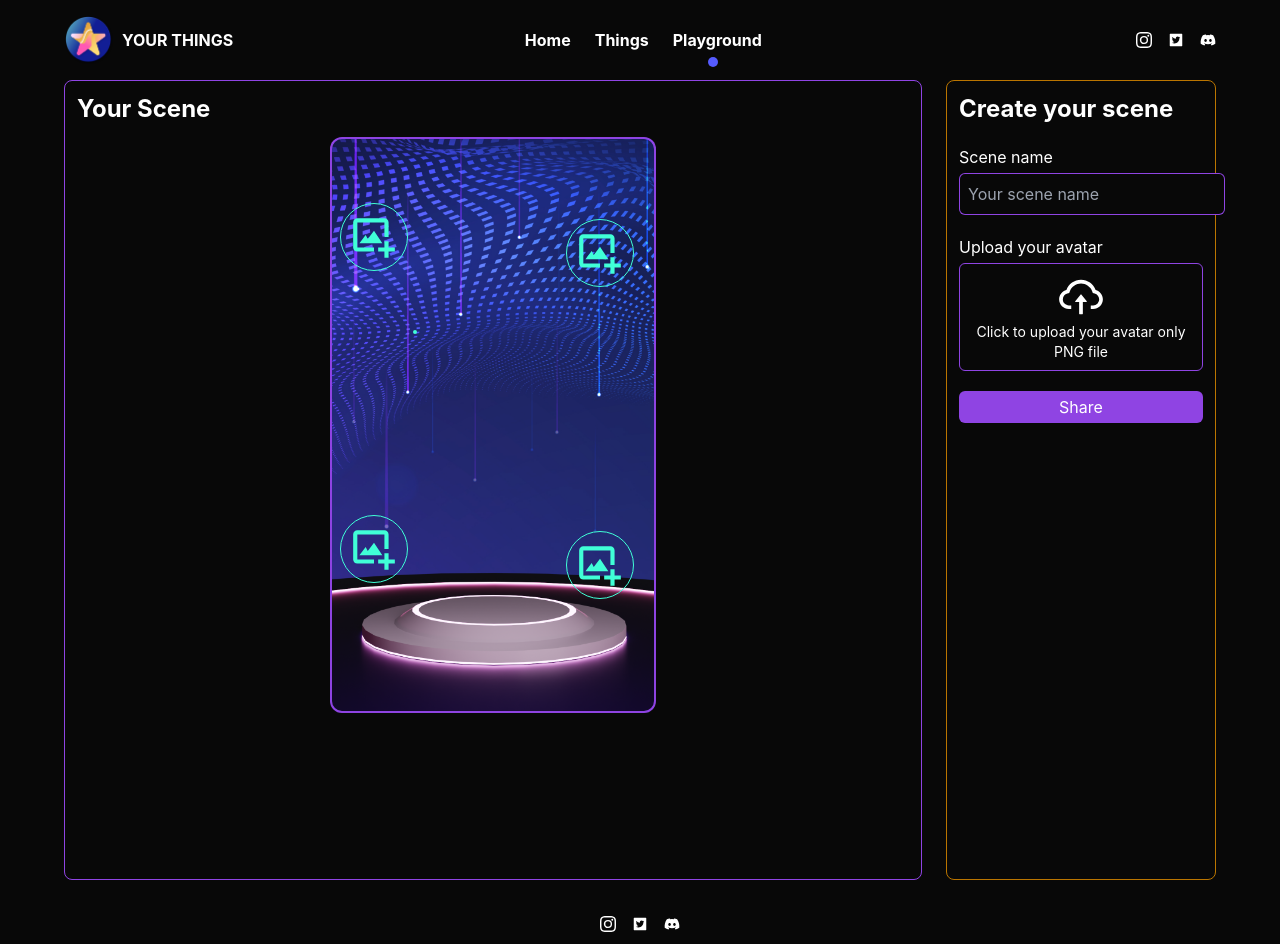
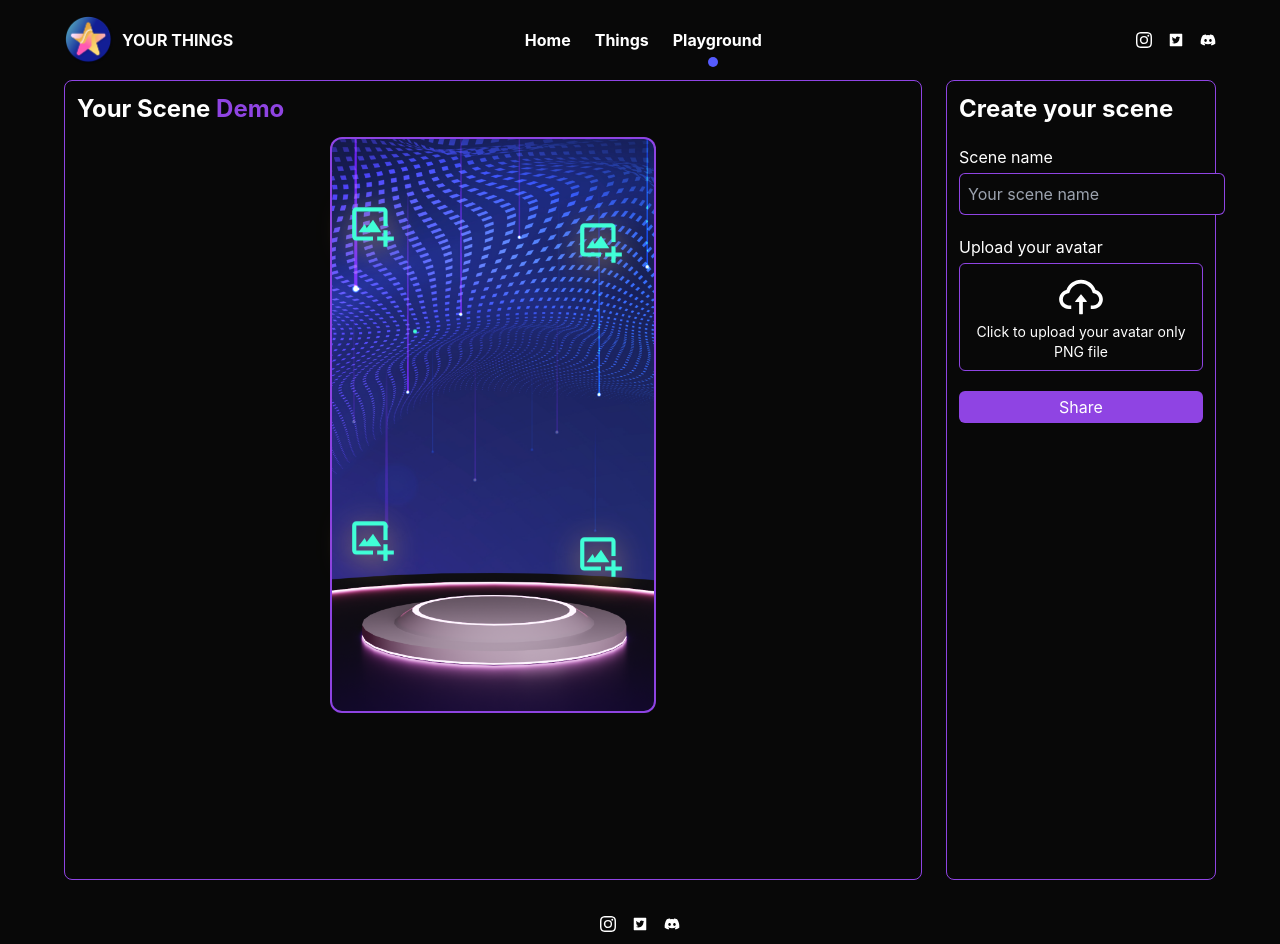
Before and after one commit to jarangit/reward_of_life, a Next.js app: page /playground in a window 1280 px wide. Built offline with nearby package versions, Linux system fonts and the light colour scheme.

Commit message:
feat: add styled shadow

```diff
--- a/components/elements/input/inputPrimary.tsx
+++ b/components/elements/input/inputPrimary.tsx
@@ -27,7 +27,7 @@ const InputPrimary = ({
     onChange(e.target.value)
   }
   return (
-    <input className={`${styled.main}`} type={type} id={id} placeholder={placeholder} onChange={onSetName} />
+    <input className={`${styled.main}`} type={type} id={id} placeholder={placeholder} onChange={onSetName} max = {3}/>
   )
 }
 
--- a/pages/playground/components/cardShowScene.tsx
+++ b/pages/playground/components/cardShowScene.tsx
@@ -15,16 +15,17 @@ const CardShowScene = ({ nameScene, userAvatar }: Props) => {
     <div className="">
       <div className='text-2xl font-bold'>
         Your Scene
+        <span className='text-blue'> Demo</span>
       </div>
       <div className='w-full flex justify-center'>
         <div className=' p-3 relative h-[600px] w-[350px]   rounded-lg'>
           <div
             className={`bg-[url('/img/scene/sceneAroundNull.png')] h-[100%] bg-contain relative bg-no-repeat rounded-xl border-2 border-blue`}
           >
-            <div className='z-10 absolute top-3 text-3xl font-bold w-full text-center'>
+            <div className='z-10 absolute top-5 text-3xl font-bold w-full text-center drop-shadow-[0_5px_5px_rgba(255,0,135,0.9)] uppercase'>
               {nameScene}
             </div>
-            <div className='top-1/3 absolute left-1/4 flex justify-center border-2 rounded-full overflow-hidden border-mint'>
+            <div className='top-1/3 absolute left-1/4 flex justify-center border-2 rounded-full overflow-hidden animate-bounce-slow border-mint drop-shadow-[0_5px_15px_rgba(76,197,224,0.9)]'>
               {userAvatar ? (
                 <Image
                   src={userAvatar}
@@ -35,7 +36,7 @@ const CardShowScene = ({ nameScene, userAvatar }: Props) => {
               ) : ""}
             </div>
 
-            <div className='absolute top-[4rem] left-2 border rounded-full p-2 border-mint'>
+            <div className='absolute top-[4rem] left-2  rounded-full p-2 animate-bounce-slow drop-shadow-[0_5px_15px_rgba(224,174,76,0.9)]'>
               <InputAddItems
                 id={"item1"}
                 iconColor={"text-mint"}
@@ -43,7 +44,7 @@ const CardShowScene = ({ nameScene, userAvatar }: Props) => {
                 onSetImageItem={setItem1}
               />
             </div>
-            <div className='absolute top-[5rem] right-5 border rounded-full p-2 border-mint'>
+            <div className='absolute top-[5rem] right-5  rounded-full p-2 animate-bounce-slow drop-shadow-[0_5px_15px_rgba(224,174,76,0.9)]'>
               <InputAddItems
                 id={"item1"}
                 iconColor={"text-mint"}
@@ -51,7 +52,7 @@ const CardShowScene = ({ nameScene, userAvatar }: Props) => {
                 onSetImageItem={setItem2}
               />
             </div>
-            <div className='absolute bottom-[8rem] left-2 border rounded-full p-2 border-mint'>
+            <div className='absolute bottom-[8rem] left-2  rounded-full p-2 animate-bounce-slow drop-shadow-[0_5px_15px_rgba(224,174,76,0.9)]'>
               <InputAddItems
                 id={"item1"}
                 iconColor={"text-mint"}
@@ -59,7 +60,7 @@ const CardShowScene = ({ nameScene, userAvatar }: Props) => {
                 onSetImageItem={setItem3}
               />
             </div>
-            <div className='absolute bottom-[7rem] right-5 border rounded-full p-2 border-mint'>
+            <div className='absolute bottom-[7rem] right-5  rounded-full p-2 animate-bounce-slow drop-shadow-[0_5px_15px_rgba(224,174,76,0.9)]'>
               <InputAddItems
                 id={"item1"}
                 iconColor={"text-mint"}
--- a/pages/playground/index.tsx
+++ b/pages/playground/index.tsx
@@ -16,7 +16,7 @@ const PlaygroundPage = (props: Props) => {
           userAvatar={userAvatar}
         />
       </div>
-      <div className="col-span-1 border border-orange rounded-lg p-3">
+      <div className="col-span-1 border border-blue rounded-lg p-3">
         <UserController
         onChangeNameScene={setNameScene}
         onChangeUserAvatar={setUserAvatar}
--- a/tailwind.config.js
+++ b/tailwind.config.js
@@ -4,13 +4,17 @@ module.exports = {
     "./components/**/*.{js,ts,jsx,tsx}",
   ],
   theme: {
-    extend: {},
+    extend: {
+      animation: {
+        'bounce-slow': ' bounce 15s linear infinite',
+      }
+    },
     colors: {
       gray: '#151515',
-      orange:'#ba7500',
-      blue:'#9e4bfbe6',
-      back:'#080808',
-      mint:'#40ffd7',
+      orange: '#ba7500',
+      blue: '#9e4bfbe6',
+      back: '#080808',
+      mint: '#40ffd7',
     }
   },
   plugins: [],
```
Also changed, not shown: pages/playground/components/userController.tsx (line endings or trailing spaces).
